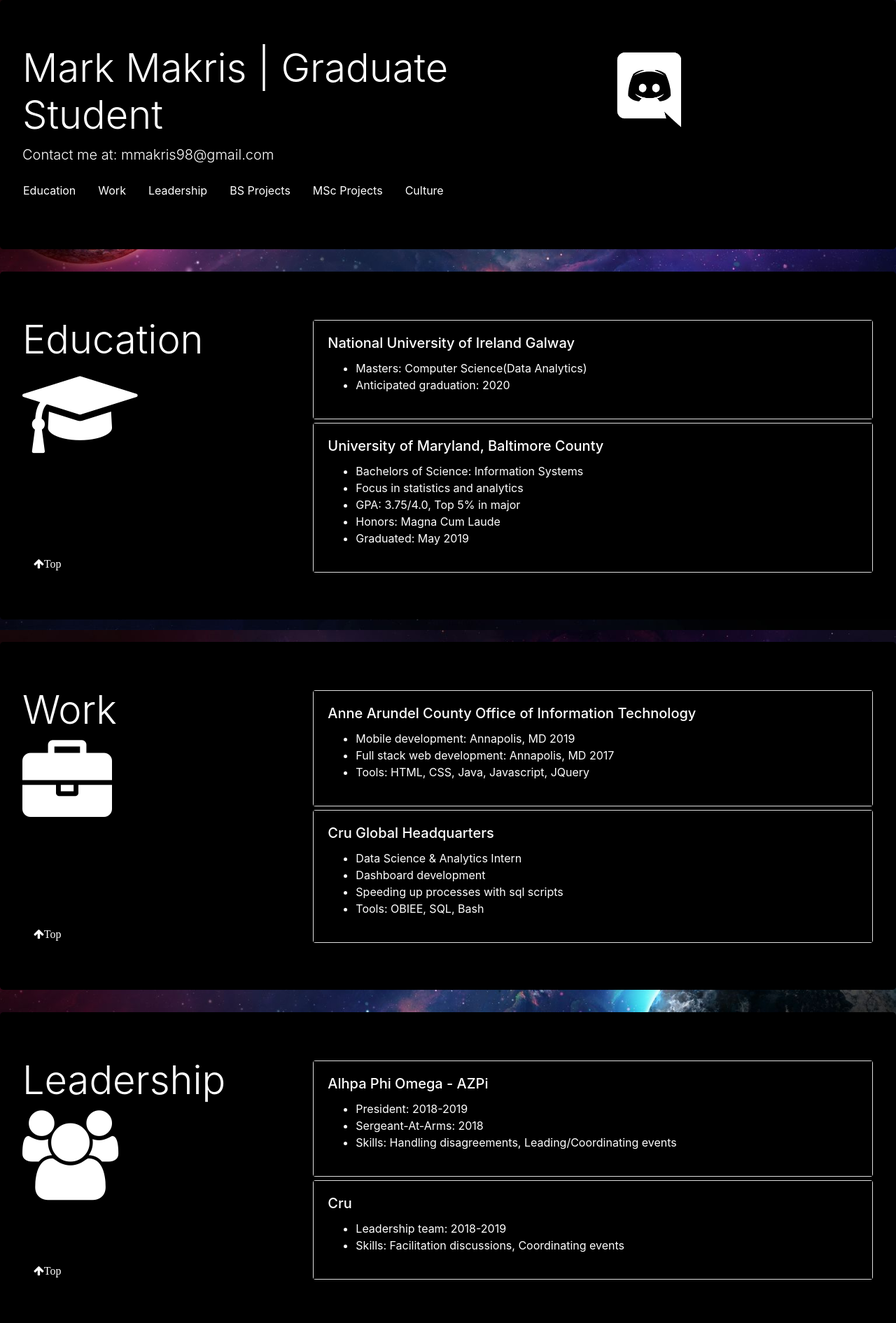
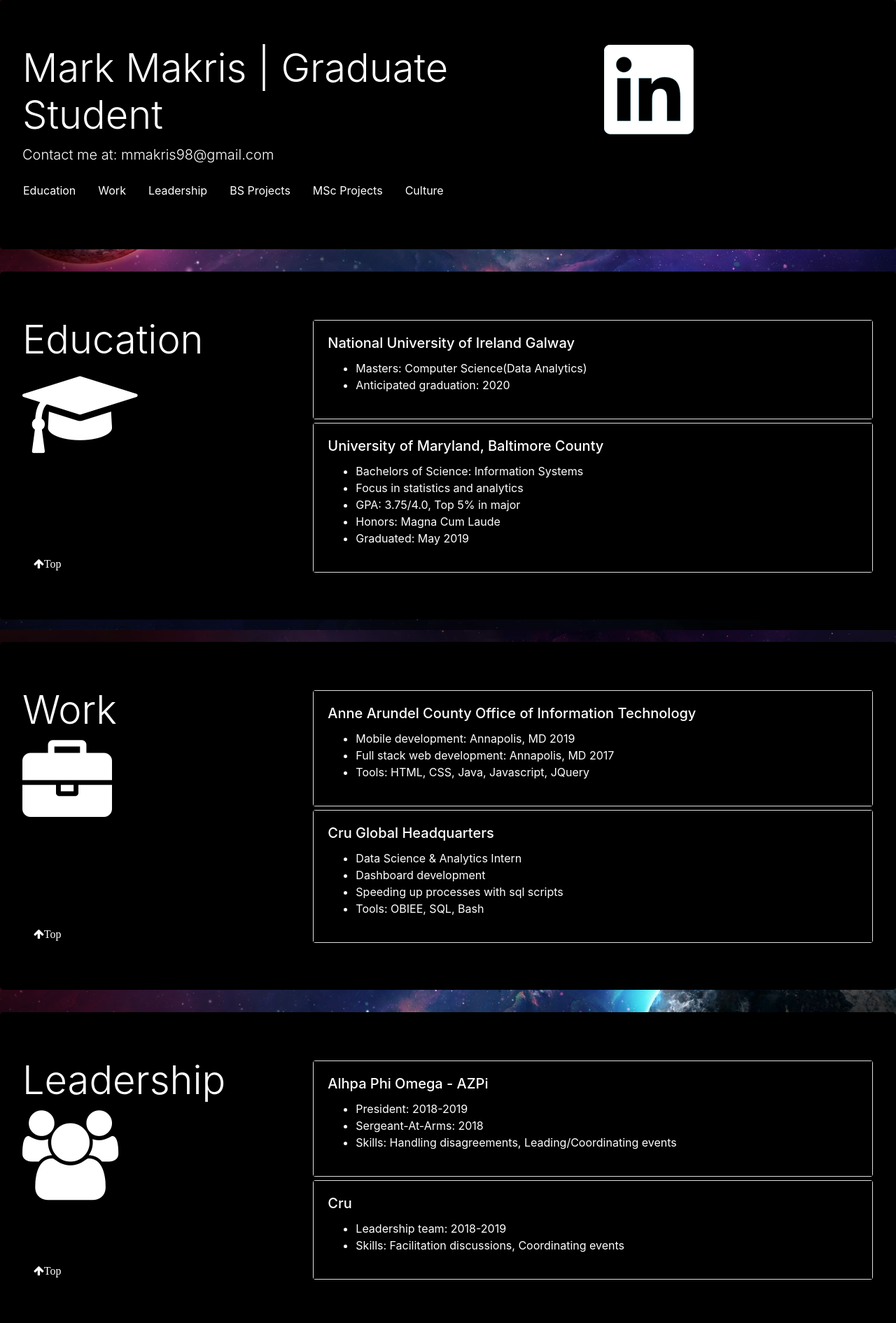
Before and after one commit to mmakris98/mmakris98.github.io, a Jekyll site: the page index.html, which Jekyll copies as it is, in a window 1280 px wide. Shown: the top 1890 px of the page at 70% size. Built offline with Jekyll 4.4.1, drawn with Linux system fonts in a browser that asks for light colours.

Commit message:
Update index.html

```diff
--- a/index.html
+++ b/index.html
@@ -38,7 +38,7 @@
         ><i id="lin" src="./assets/img/whitelink.png" style="color: white; font-size: 800%;"></i
       ></a>
       <a href="https://www.linkedin.com/in/mark-makris-054557b5/" target="_blank">
-      <img id="disc" src="./assets/img/Discord-Logo-White.png" style="height: 128px; width: 128px; vertical-align: top;"></img>
+      <img id="disc" src="./assets/img/whitelink.png" style="height: 128px; width: 128px; vertical-align: top;"></img>
     </a>
     </div>
   </div>
```
